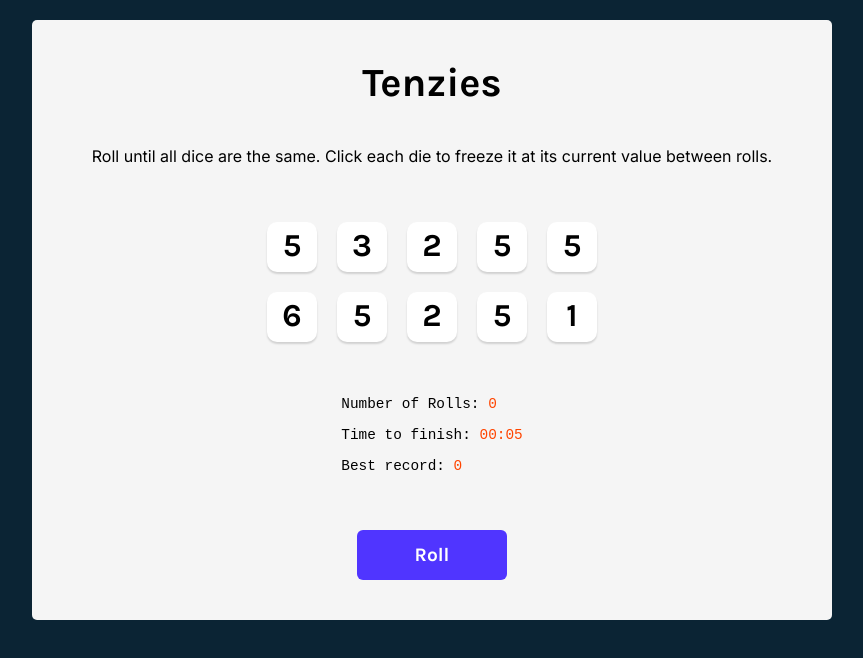
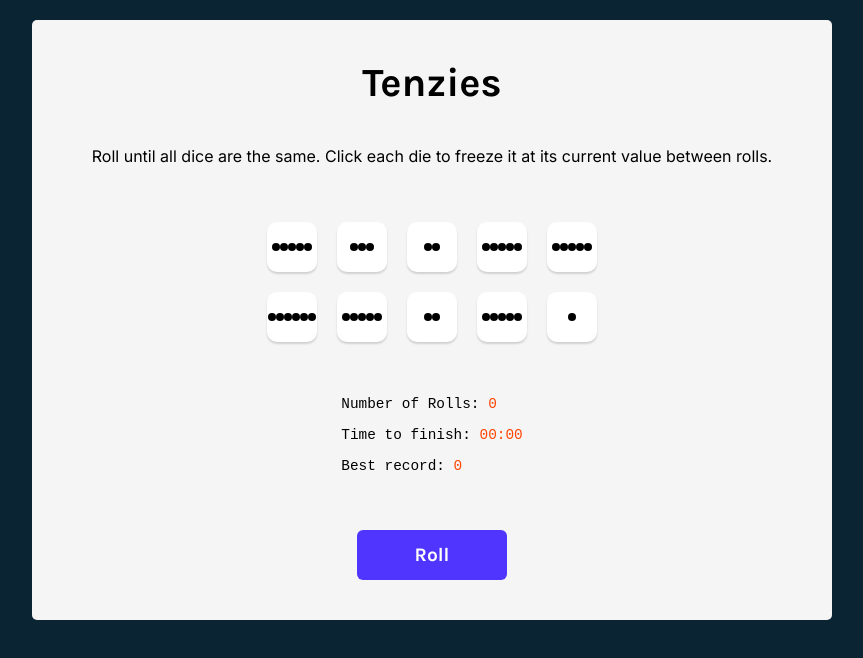
Before and after one commit to AnneMedina/react-tenzies-game, a React app: page / in a window 1280 px wide. Shown: the top 658 px of the page, without its empty margins (208-1071 px from the left). Built offline with nearby package versions, Linux system fonts and the light colour scheme.

Commit message:
I just want to keep a record of what it looks like without CSS

```diff
--- a/App.js
+++ b/App.js
@@ -26,21 +26,25 @@ export default function App() {
                 localStorage.setItem("bestRecord", numberOfRolls)
             }
 
+            /** At the end of the game, stop the timer */
             setTimerRunning(false)
         }
     }, [dice])
 
-    React.useEffect(() => {
-        let timer;
-        if (timerRunning) {
-            timer = setInterval(() => {
-                setTimeToFinish((prevTime) => prevTime + 1)
-            }, 1000)
-        }
+    // React.useEffect(() => {
+    //     let timer;
 
-        //cleanup interval after use
-        return () => clearInterval(timer);
-    }, [timerRunning])
+    //     if (timerRunning) {
+    //         timer = setInterval(() => {
+    //             setTimeToFinish((prevTime) => prevTime + 1)
+    //         }, 1000)
+
+    //         console.log(timer)
+    //     }
+
+    //     //cleanup interval after use
+    //     return () => clearInterval(timer);
+    // }, [timerRunning])
 
     function generateNewDie() {
         return {
--- a/Die.js
+++ b/Die.js
@@ -6,10 +6,11 @@ export default function Die(props) {
         backgroundColor: props.isHeld ? "#59E391" : "white"
     }
 
-    // const dots = Array.from({ length: 5 }, (_, i) => {
-    //     // return `_:${_}, i:${i}`
-    //     <span className="dot"></span>
-    // })
+    const dots = Array.from({ length: props.value }, (_, i) => {
+        return (<span key={i} className="dot"></span>)
+    })
+
+    console.log({ dots })
 
     return (
         <div
@@ -18,10 +19,8 @@ export default function Die(props) {
             onClick={props.holdDice}
         >
 
-
-            {/* {dots} */}
-
-            <h2 className="die-num">{props.value}</h2>
+            {dots}
+            {/* <h2 className="die-num">{props.value}</h2> */}
         </div>
     )
 }
--- a/style.css
+++ b/style.css
@@ -84,3 +84,11 @@ main {
 .roll-dice:active {
   box-shadow: inset 5px 5px 10px -3px rgba(0, 0, 0, 0.7);
 }
+
+.dot {
+  display: block;
+  height: 8px;
+  width: 8px;
+  border-radius: 50px;
+  background-color: black;
+}
```
Also changed, not shown: index.pack.js, withoutCSS.png (added).
